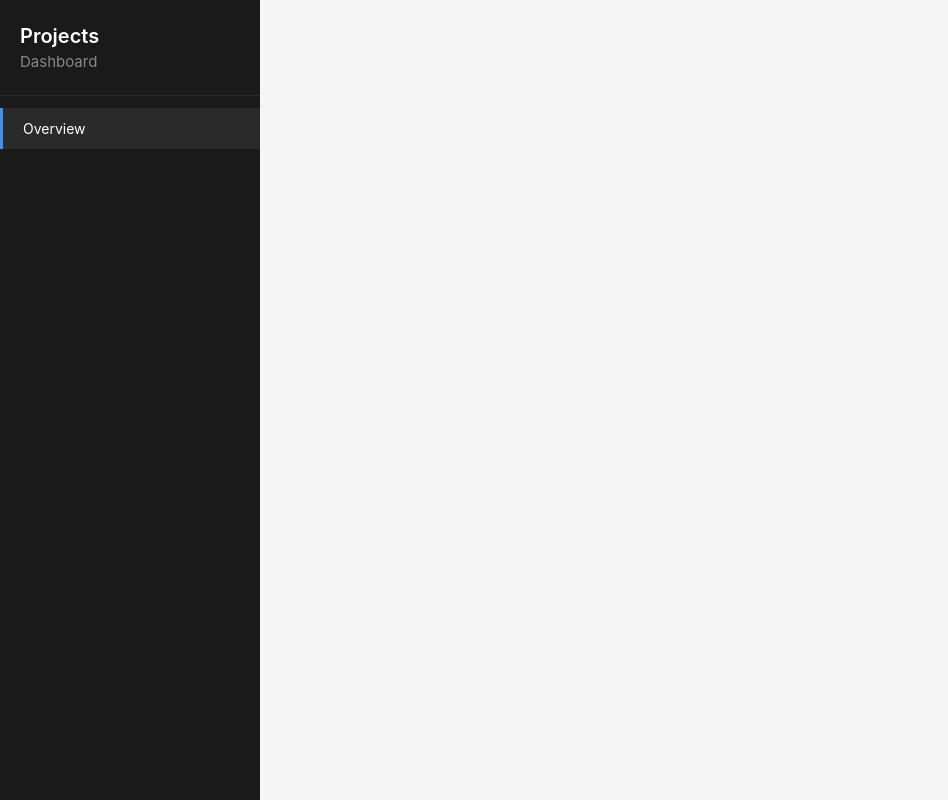
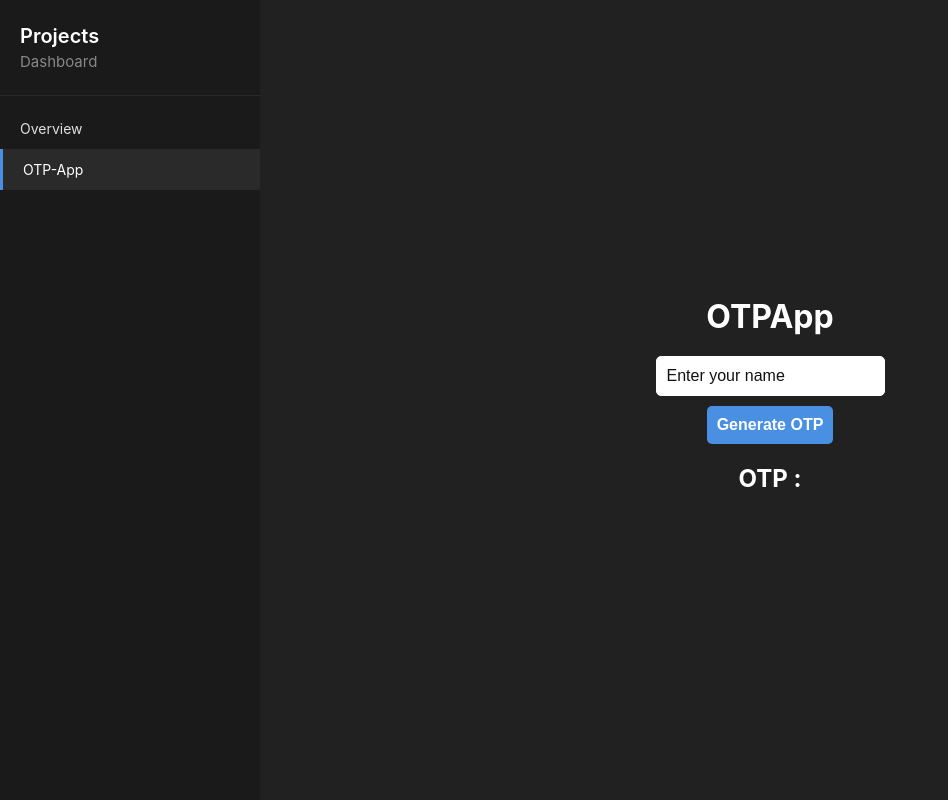
Before and after one commit to tejash098/React-Project-Dashboard, a React (Vite) app: page /otp in a window 1280 px wide. Shown: the whole page, without its empty margins (0-948 px from the left). Built offline with nearby package versions, Linux system fonts and the light colour scheme.

Commit message:
added otpapp

```diff
--- a/src/App.css
+++ b/src/App.css
@@ -5,10 +5,9 @@
 }
 
 body {
-  font-family: -apple-system, BlinkMacSystemFont, 'Segoe UI', sans-serif;
+  font-family: -apple-system, BlinkMacSystemFont, "Segoe UI", sans-serif;
   height: 100vh;
   overflow: hidden;
-  background: #f5f5f5;
 }
 
 .container {
@@ -71,7 +70,8 @@ body {
 .content {
   flex: 1;
   overflow-y: auto;
-  background: #ffffff;
+  background: #212121;
+  color: #fff;
 }
 
 .content-inner {
@@ -91,13 +91,13 @@ body {
 .landing-title {
   font-size: 36px;
   font-weight: 700;
-  color: #1a1a1a;
+  color: #fff;
   margin-bottom: 12px;
 }
 
 .landing-description {
   font-size: 16px;
-  color: #666;
+  color: #919191;
   line-height: 1.6;
 }
 
@@ -108,7 +108,7 @@ body {
 }
 
 .project-card {
-  background: #f9f9f9;
+  background: #212121;
   border: 1px solid #e0e0e0;
   border-radius: 8px;
   padding: 24px;
@@ -124,13 +124,13 @@ body {
 .project-card-title {
   font-size: 18px;
   font-weight: 600;
-  color: #1a1a1a;
+  color: #fff;
   margin-bottom: 8px;
 }
 
 .project-card-description {
   font-size: 14px;
-  color: #666;
+  color: #999;
   line-height: 1.5;
 }
 
@@ -139,7 +139,7 @@ body {
 }
 
 .sidebar-links::-webkit-scrollbar-track {
-  background: #1a1a1a;
+  background: #212121;
 }
 
 .sidebar-links::-webkit-scrollbar-thumb {
@@ -156,7 +156,7 @@ body {
 }
 
 .content::-webkit-scrollbar-track {
-  background: #f5f5f5;
+  background: #212121;
 }
 
 .content::-webkit-scrollbar-thumb {
--- a/src/Components/Home.jsx
+++ b/src/Components/Home.jsx
@@ -15,10 +15,10 @@ const Home = () => {
             </div>
             <div className="projects-grid">
               <div className="project-card">
-                <h3 className="project-card-title">Project Alpha</h3>
+                <h3 className="project-card-title">OTP-App</h3>
                 <p className="project-card-description">
-                  Initial phase development with core features and
-                  infrastructure setup.
+                  OTP-App is a simple application that generates a random OTP
+                  and displays it on the screen.
                 </p>
               </div>
             </div>
--- a/src/Components/Navbar.jsx
+++ b/src/Components/Navbar.jsx
@@ -1,5 +1,5 @@
 import React from "react";
-import { Link } from "react-router-dom";
+import { NavLink } from "react-router-dom";
 export default function Navbar() {
   return (
     <>
@@ -9,9 +9,24 @@ export default function Navbar() {
           <div className="sidebar-subtitle">Dashboard</div>
         </div>
         <div className="sidebar-links">
-          <Link to="/" className="sidebar-link active">
+          <NavLink
+            to="/"
+            className={({ isActive }) =>
+              isActive ? "sidebar-link active" : "sidebar-link"
+            }
+            end
+          >
             Overview
-          </Link>
+          </NavLink>
+          <NavLink
+            to="/otp"
+            className={({ isActive }) =>
+              isActive ? "sidebar-link active" : "sidebar-link"
+            }
+            end
+          >
+            OTP-App
+          </NavLink>
         </div>
       </nav>
     </>
--- a/src/Components/ProjectApp.jsx
+++ b/src/Components/ProjectApp.jsx
@@ -2,6 +2,7 @@ import React from "react";
 import { BrowserRouter, Routes, Route } from "react-router-dom";
 import Navbar from "./Navbar";
 import Home from "./Home";
+import OTPApp from "./Projects/OTP-generate/OTPApp";
 function ProjectApp() {
   return (
     <BrowserRouter>
@@ -9,6 +10,7 @@ function ProjectApp() {
         <Navbar />
         <Routes>
           <Route path="/" element={<Home />} />
+          <Route path="/otp" element={<OTPApp />} />
         </Routes>
       </div>
     </BrowserRouter>
--- /dev/null
+++ b/src/Components/Projects/OTP-generate/OTPApp.css
@@ -0,0 +1,52 @@
+.otp-app {
+  display: flex;
+  flex-direction: column;
+  align-items: center;
+  justify-content: center;
+  height: 100vh;
+  width: 100%;
+  background-color: #212121;
+  color: #fff;
+  h1 {
+    margin-bottom: 20px;
+  }
+  form {
+    display: flex;
+    flex-direction: column;
+    align-items: center;
+    justify-content: center;
+    gap: 10px;
+    input {
+      padding: 10px;
+      border: 1px solid #fff;
+      border-radius: 5px;
+      font-size: 16px;
+    }
+    input:focus {
+      outline: none;
+      border-color: #4a90e2;
+    }
+    input::placeholder {
+      color: #111;
+    }
+    button {
+      padding: 10px;
+      background-color: #4a90e2;
+      color: #fff;
+      border: none;
+      border-radius: 5px;
+      cursor: pointer;
+      font-size: 16px;
+      font-weight: 600;
+      &:hover {
+        background-color: #3a80c5;
+      }
+    }
+  }
+  div {
+    margin-top: 20px;
+    h2 {
+      margin-bottom: 10px;
+    }
+  }
+}
--- /dev/null
+++ b/src/Components/Projects/OTP-generate/OTPApp.jsx
@@ -0,0 +1,25 @@
+import React from 'react'
+import { useState } from 'react';
+import './OTPApp.css'
+const OTPApp = () => {
+    const [otp, setOtp] = useState('');
+    const generateOTP = (e) => {
+        e.preventDefault();
+        const otp = Math.floor(Math.random() * 1000000);
+        setOtp(otp);
+    }
+  return (
+    <div className='otp-app'>
+        <h1>OTPApp</h1>
+        <form onSubmit={generateOTP}>
+            <input type="text" placeholder='Enter your name' name='name' required/>
+            <button type='submit'>Generate OTP</button>
+        </form>
+        <div>
+            <h2>OTP : {otp} </h2>
+        </div>
+    </div>
+  )
+}
+
+export default OTPApp
```
